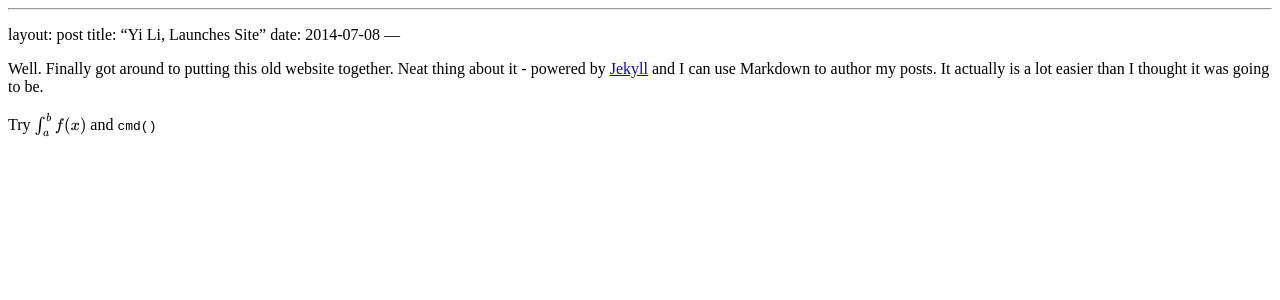
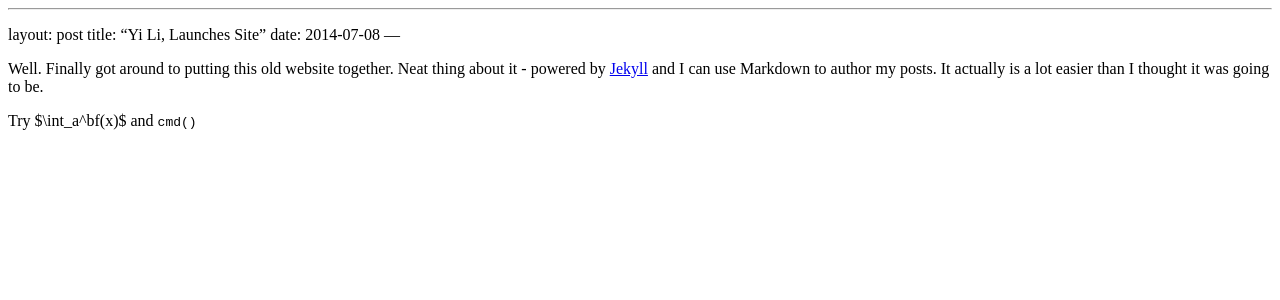
Before and after one commit to liyi-1989/liyi-1989.github.io, a Jekyll site: the page built from _posts/2014-07-08-title.md, in a window 1280 px wide. Shown: the top 300 px of the page. Built offline with Jekyll 4.4.1, drawn with Linux system fonts in a browser that asks for light colours; formulas are drawn with MathJax 3; some of the changed lines change nothing that is shown.

Commit message:
Update 2014-07-08-title.md

```diff
--- a/_posts/2014-07-08-title.md
+++ b/_posts/2014-07-08-title.md
@@ -1,20 +1,4 @@
-<style TYPE="text/css">
-code.has-jax {font: inherit; font-size: 100%; background: inherit; border: inherit;}
-</style>
-<script type="text/x-mathjax-config">
-MathJax.Hub.Config({
-    tex2jax: {
-        inlineMath: [['$','$'], ['\\(','\\)']],
-        skipTags: ['script', 'noscript', 'style', 'textarea', 'pre'] // removed 'code' entry
-    }
-});
-MathJax.Hub.Queue(function() {
-    var all = MathJax.Hub.getAllJax(), i;
-    for(i = 0; i < all.length; i += 1) {
-        all[i].SourceElement().parentNode.className += ' has-jax';
-    }
-});
-</script>
+
 <script type="text/javascript" src="http://cdn.mathjax.org/mathjax/latest/MathJax.js?config=TeX-AMS-MML_HTMLorMML"></script>
 
 ---
```
